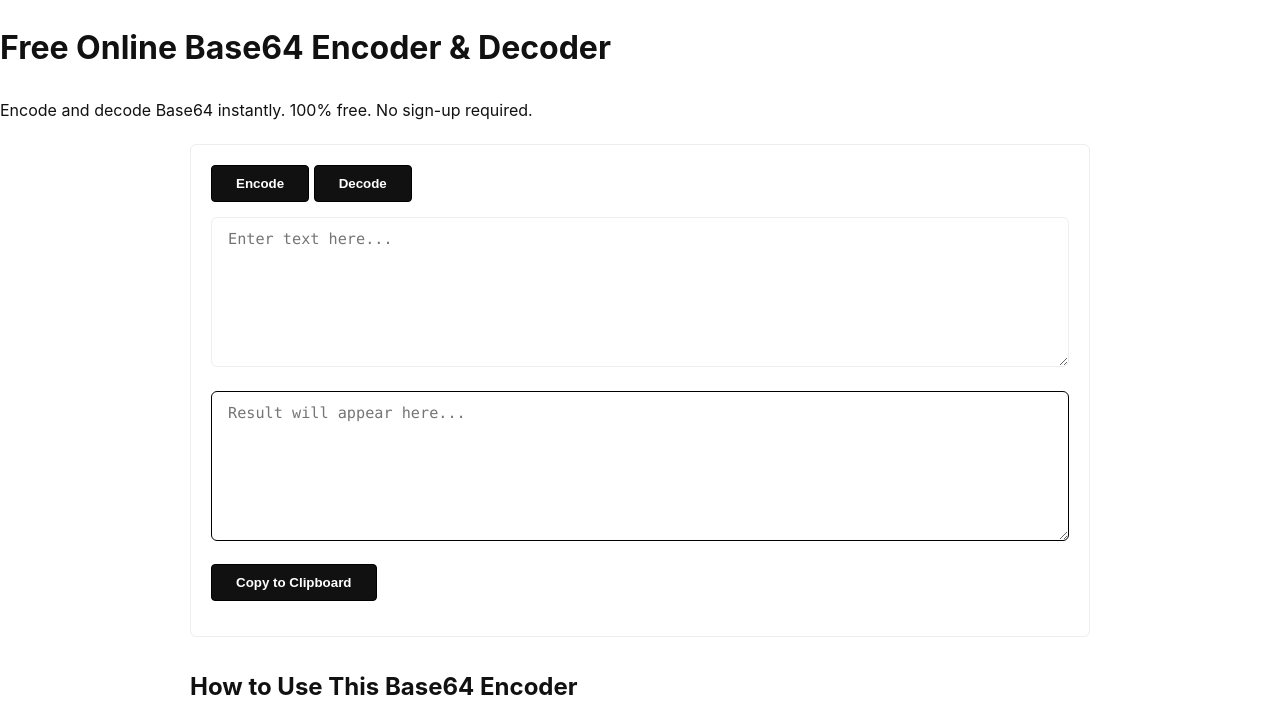
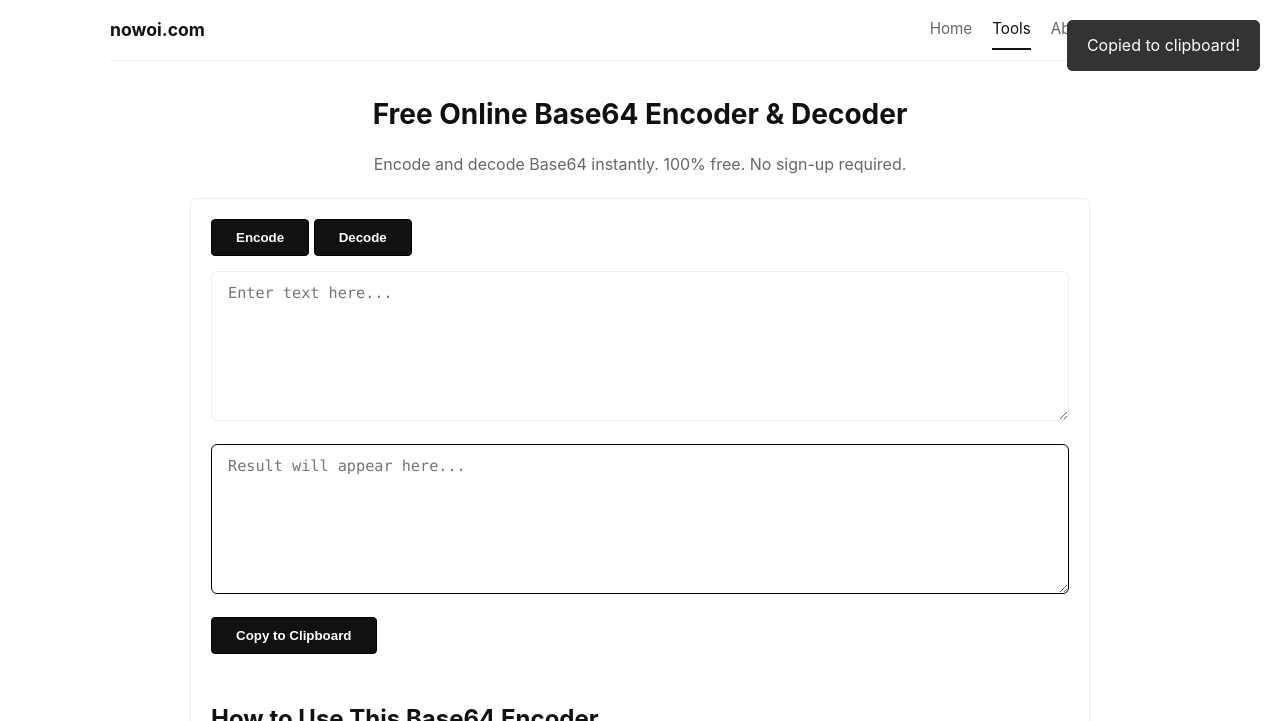
Before and after one commit to QHYOSQ/nowoi, a plain HTML site: page tools/base64-encoder.html in a window 1280 px wide. Both pictures are taken after a click on the button "Copy to Clipboard". Shown: the top 721 px of the page. Drawn offline with Linux system fonts and the light colour scheme.

Commit message:
Update base64-encoder.html

```diff
--- a/tools/base64-encoder.html
+++ b/tools/base64-encoder.html
@@ -5,17 +5,34 @@
 <title>Free Online Base64 Encoder & Decoder</title>
 <meta name="description" content="Use our free online Base64 Encoder & Decoder to encode and decode Base64 instantly. No installation required. Fast, secure, and easy to use." />
 <meta name="viewport" content="width=device-width, initial-scale=1.0">
+<meta name="robots" content="index, follow">
+<meta name="keywords" content="base64 encoder, base64 decoder, online base64, free base64 tool, encode decode base64">
+<link rel="canonical" href="https://nowoi.com/tools/base64-encoder.html">
 <link rel="stylesheet" href="../assets/css/style.css">
 </head>
 
 <body>
+  <div class="container">
+    <header class="site-header">
+      <div class="header-row">
+        <a href="../index.html" class="brand">nowoi.com</a>
+        <nav class="nav">
+          <a href="../index.html">Home</a>
+          <a href="./index.html" aria-current="page">Tools</a>
+          <a href="../about.html">About</a>
+          <a href="../contact.html">Contact</a>
+        </nav>
+      </div>
+    </header>
 
-<header>
+    <div class="page-head">
       <h1>Free Online Base64 Encoder & Decoder</h1>
       <p>Encode and decode Base64 instantly. 100% free. No sign-up required.</p>
-</header>
+    </div>
 
-<section class="tool-box">
+
+
+    <div class="tool-box">
   <div class="options">
     <button id="encode-btn" class="active" onclick="setMode('encode')">Encode</button>
     <button id="decode-btn" onclick="setMode('decode')">Decode</button>
@@ -95,16 +112,18 @@
     </div>
 </section>
 
-<footer>
-  <p>© 2026 nowoi.com – Free Online Tools</p>
+    <footer class="footer">
+      <p>© <span id="year">2026</span> nowoi.com – 100% Free Online Tools</p>
       <div class="footer-links">
         <a href="../index.html">Home</a>
+        <a href="./index.html">Tools</a>
         <a href="../about.html">About</a>
         <a href="../privacy-policy.html">Privacy Policy</a>
         <a href="../terms.html">Terms</a>
         <a href="../contact.html">Contact</a>
       </div>
     </footer>
+  </div>
 
 <script>
 let currentMode = 'encode';
@@ -151,8 +170,9 @@
   const output = document.getElementById('output');
   output.select();
   document.execCommand('copy');
-  alert('Copied to clipboard!');
+  showToast('Copied to clipboard!');
 }
 </script>
+<script src="../assets/js/common.js"></script>
 </body>
 </html>
```
Lines whose indentation alone changed are shown as unchanged.
